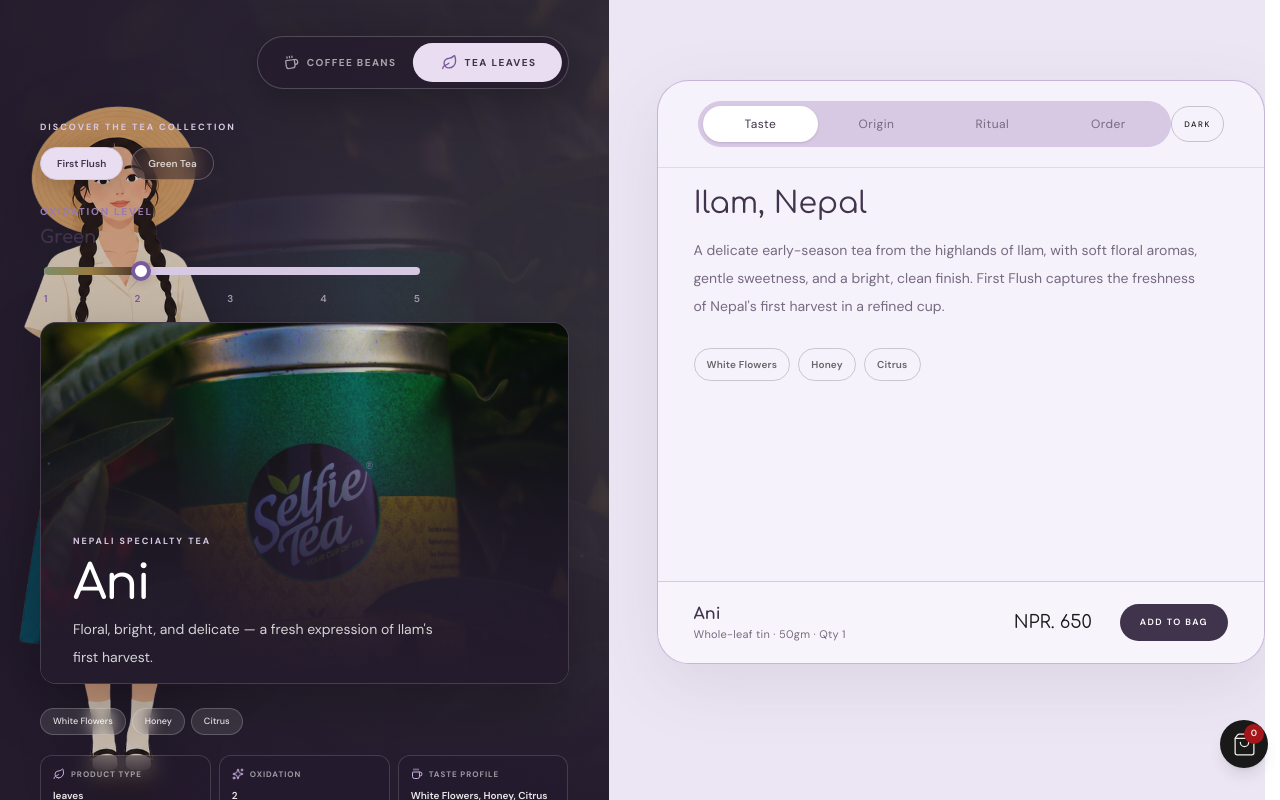
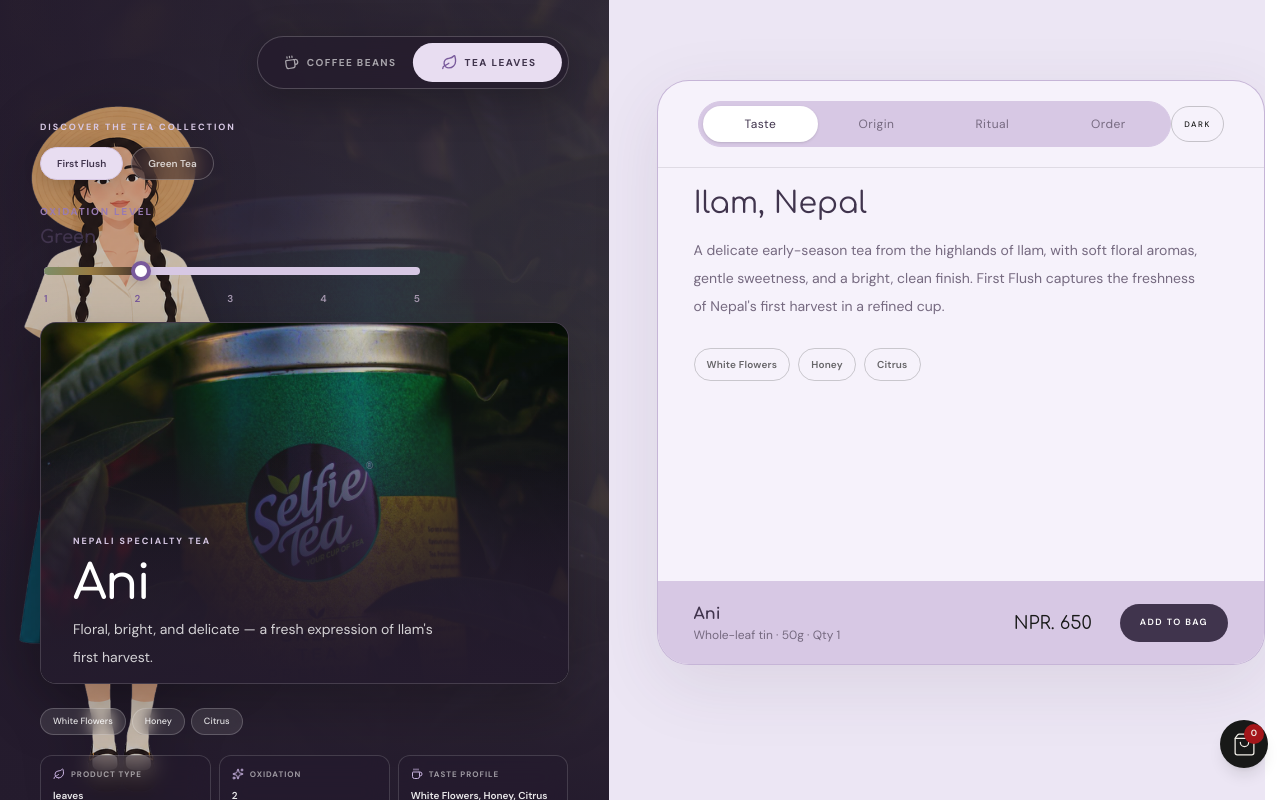
Before and after one commit to suyan-python/Lalihills, a React (Vite) app in the folder client/: page /shop/tea/ilam-first-flush-100g in a window 1280 px wide. Built offline with nearby package versions, Linux system fonts and the light colour scheme.

Commit message:
product details

```diff
--- a/client/src/pages/shop/ProductDetailsRight.jsx
+++ b/client/src/pages/shop/ProductDetailsRight.jsx
@@ -215,7 +215,7 @@ const ProductDetailsRight = ({
         </div>
       </div>
       {/* FIXED PURCHASE BAR */}
-      <div className="shrink-0 border-t border-[#D7C8E4] bg-[#F8F4FB] px-6 py-5 text-[#40344D] transition-colors duration-300 dark:border-[#51415F] dark:bg-[#241B2D] dark:text-[#F2EAF8] sm:px-8 lg:px-9">
+      <div className="shrink-0 border-t border-[#D7C8E4] bg-[#D7C8E4] px-6 py-5 text-[#40344D] transition-colors duration-300 dark:border-[#51415F] dark:bg-[#241B2D] dark:text-[#F2EAF8] sm:px-8 lg:px-9">
         {" "}
         <div className="flex items-center justify-between gap-5">
           {/* PRODUCT SUMMARY */}
@@ -223,8 +223,8 @@ const ProductDetailsRight = ({
             <p className="header truncate text-base font-bold ">
               {product.name}
             </p>
-            <p className="truncate text-[11px] tracking-wide text-[#766A80]">
-              {selectedGrind} · {selectedSize?.grams}gm · Qty {quantity}
+            <p className="truncate text-[12px]  text-[#766A80]">
+              {selectedGrind} · {selectedSize?.grams}g · Qty {quantity}
             </p>
           </div>
 
```
